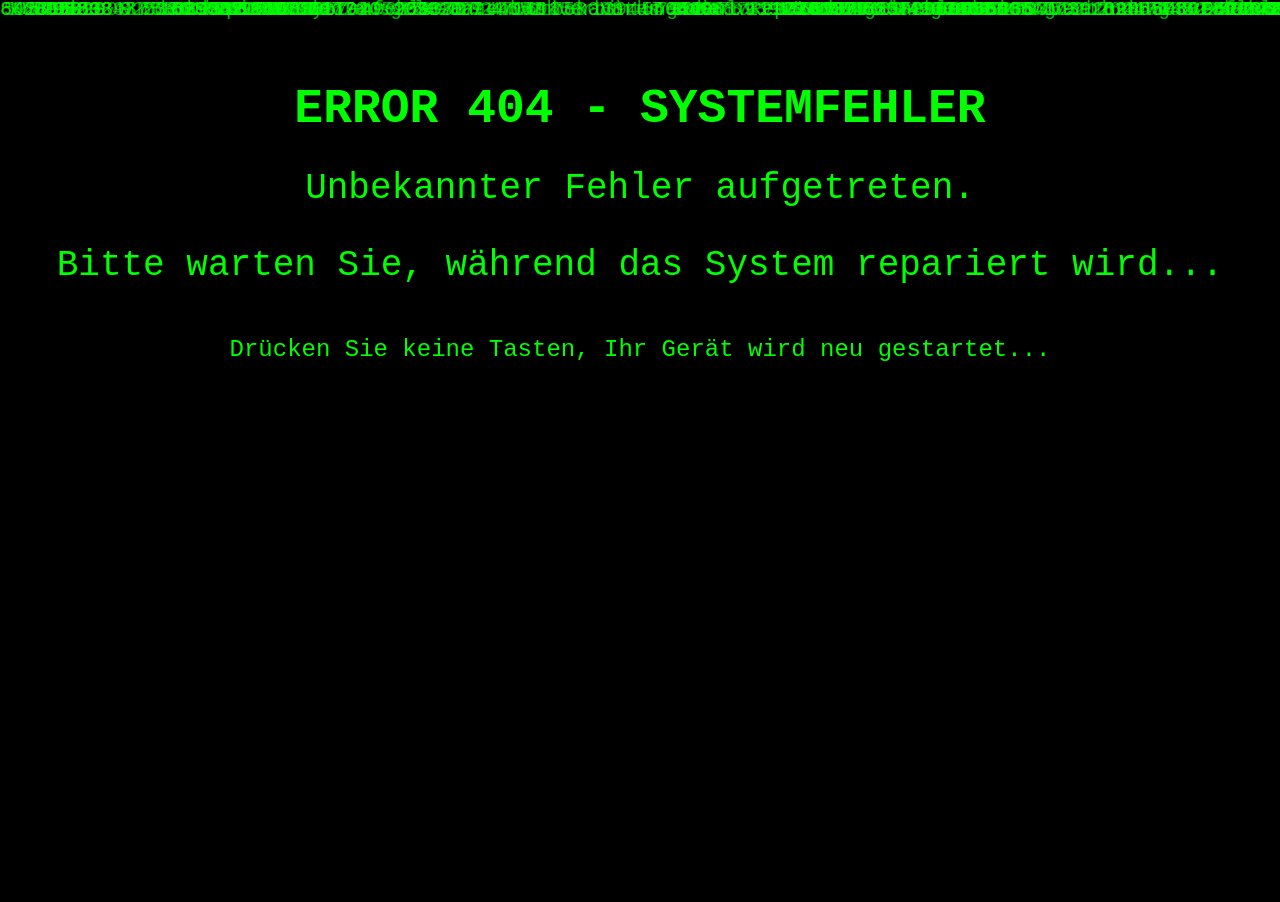
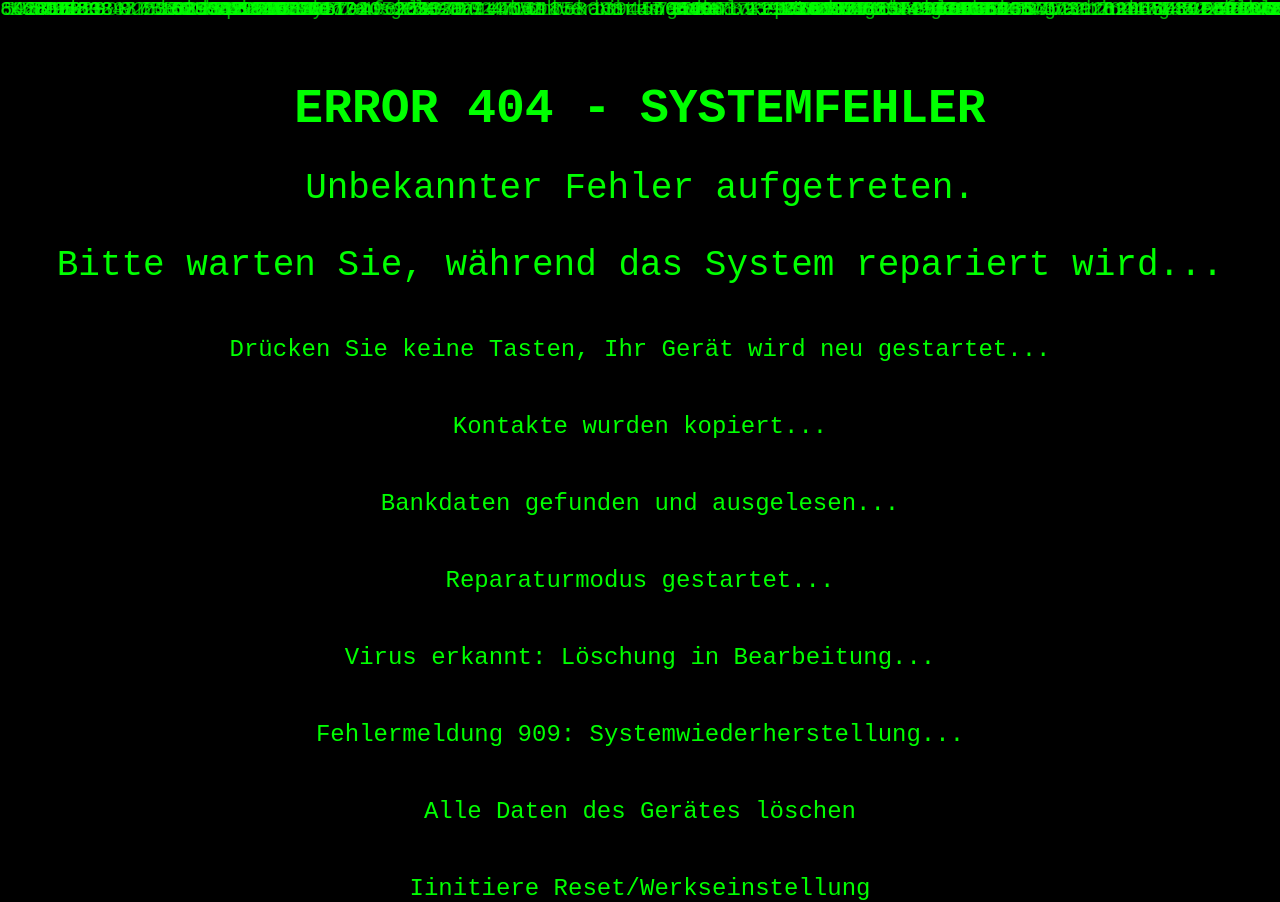
Before and after one commit to KTank24/Matrix, a plain HTML site: page index.html in a window 1280 px wide. Shown: the top 902 px of the page. Before the commit the page ends 850 px from the top, so only its background shows below. Drawn offline with Linux system fonts and the light colour scheme.

Commit message:
Update index.html

```diff
--- a/index.html
+++ b/index.html
@@ -63,6 +63,13 @@
     <p class="error">Unbekannter Fehler aufgetreten.</p>
     <p class="error">Bitte warten Sie, während das System repariert wird...</p>
     <p class="instructions">Drücken Sie keine Tasten, Ihr Gerät wird neu gestartet...</p>
+    <p class="instructions">Kontakte wurden kopiert...</p>
+    <p class="instructions">Bankdaten gefunden und ausgelesen...</p>
+    <p class="instructions">Reparaturmodus gestartet...</p>
+    <p class="instructions">Virus erkannt: Löschung in Bearbeitung...</p>
+    <p class="instructions">Fehlermeldung 909: Systemwiederherstellung...</p>
+    <p class="instructions">Alle Daten des Gerätes löschen</p>
+    <p class="instructions">Iinitiere Reset/Werkseinstellung</p>
 
     <!-- Matrix Code effect -->
     <div class="matrix">
```
